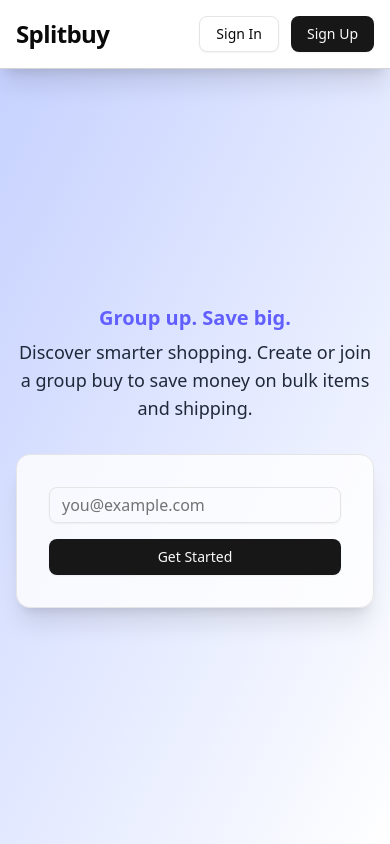
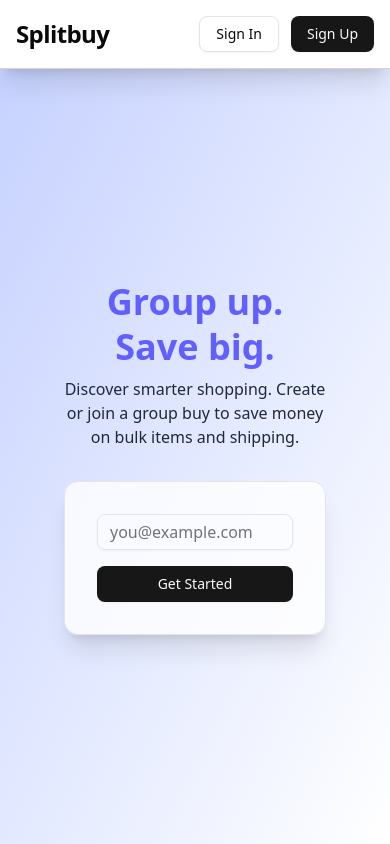
Before and after one commit to shelesteven/Splitbuy, a Next.js app: page / in a window 390 px wide. Built offline with nearby package versions, Linux system fonts and the light colour scheme.

Commit message:
Responsive home page

```diff
--- a/src/app/page.tsx
+++ b/src/app/page.tsx
@@ -28,10 +28,10 @@ export default function Home() {
 
     return (
         <PageContainer className="items-center justify-center bg-gradient-to-br from-indigo-200 to-white dark:from-indigo-950/40 dark:to-gray-950">
-            <div className="mx-auto flex flex-col items-center justify-between z-10">
-                <div className="text-center max-w-2xl">
-                    <h1 className="text-xl md:text-7xl font-extrabold text-indigo-500 dark:text-indigo-400 leading-tight mb-2">Group up. Save big.</h1>
-                    <p className="text-lg md:text-2xl text-gray-800 dark:text-gray-200 mb-8">Discover smarter shopping. Create or join a group buy to save money on bulk items and shipping.</p>
+            <div className="flex flex-col md:flex-row items-center justify-center min-w-full md:gap-16 z-10">
+                <div className="text-center md:text-left max-w-6xl">
+                    <h1 className="text-4xl md:text-6xl font-extrabold text-indigo-500 dark:text-indigo-400 leading-tight mb-2">Group up. Save big.</h1>
+                    <p className="max-w-3xl text-md md:text-xl text-gray-800 dark:text-gray-200 mb-8">Discover smarter shopping. Create or join a group buy to save money on bulk items and shipping.</p>
                 </div>
 
                 <Card className="w-full max-w-md bg-background/80 p-8 shadow-xl">
--- a/src/components/page-container.tsx
+++ b/src/components/page-container.tsx
@@ -1,5 +1,5 @@
 import { cn } from "@/lib/utils";
 
 export function PageContainer({ className, children }: { className?: string; children: React.ReactNode }) {
-    return <div className={cn("flex flex-col gap-8 grow px-4 py-16", className)}>{children}</div>;
+    return <div className={cn("flex flex-col gap-8 grow px-16 py-16", className)}>{children}</div>;
 }
```
